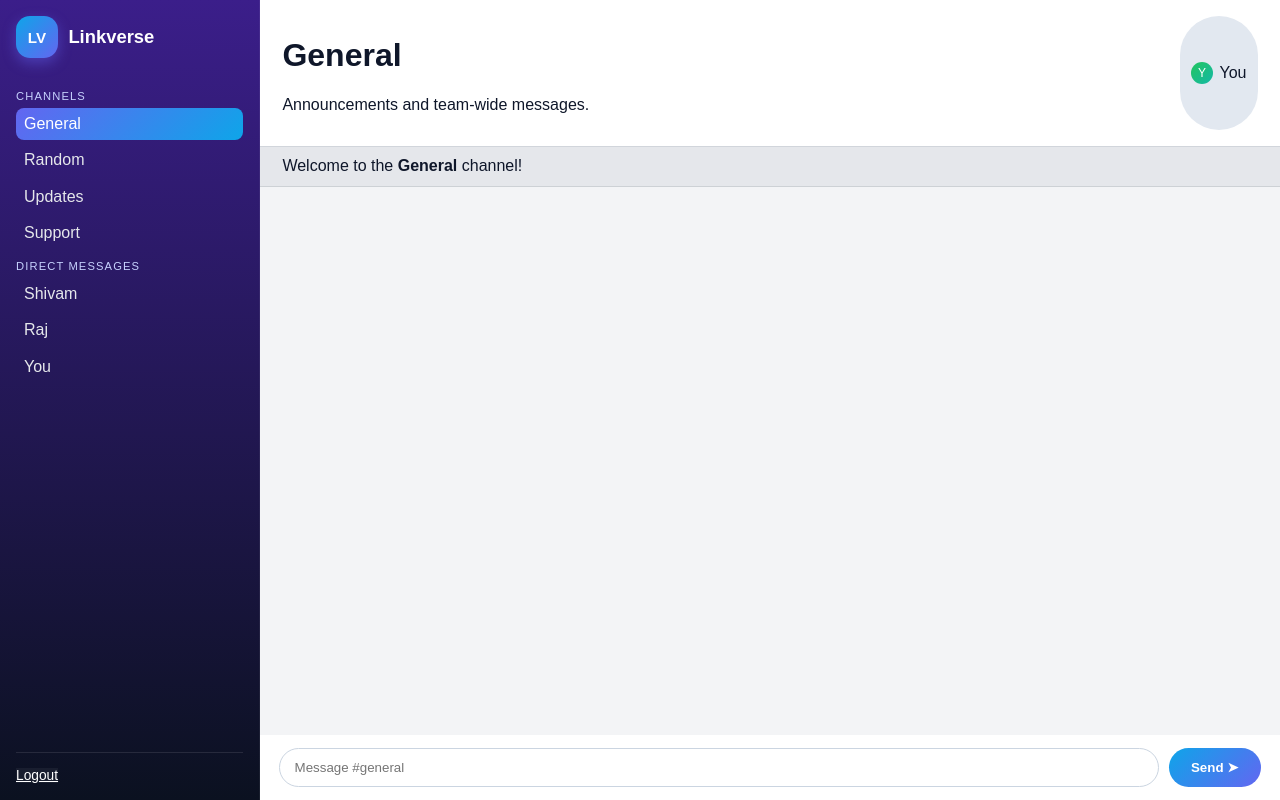
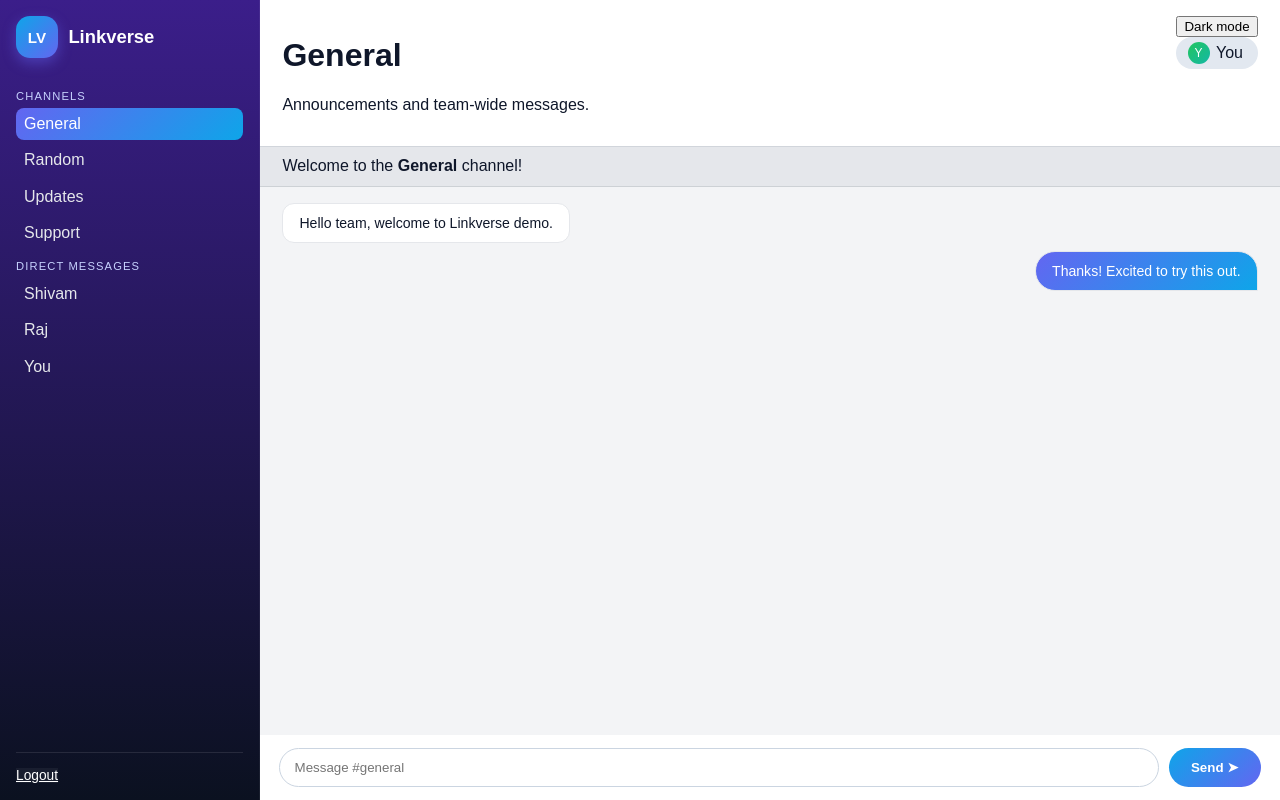
Before and after one commit to SirTripathiJi/Capstone-Project-Social-Media-, a plain HTML site: page chat.html in a window 1280 px wide. Drawn offline with Linux system fonts and the light colour scheme.

Commit message:
Refactor chat.html to remove duplicate sections

```diff
--- a/chat.html
+++ b/chat.html
@@ -1,32 +1,22 @@
 <!DOCTYPE html>
 <html lang="en">
-
 <head>
-    <!-- meta stuff -->
     <meta charset="UTF-8">
     <meta name="viewport" content="width=device-width, initial-scale=1.0">
     <title>Chat - Linkverse</title>
-
-    <!-- css file -->
     <link rel="stylesheet" href="chat.css">
 </head>
-
-<!-- chat page -->
 
 <body class="chat-body">
 
 <div class="chat-container">
 
-        <!-- left sidebar -->
     <aside class="sidebar">
-
-            <!-- logo area -->
         <div class="sidebar-logo">
             <div class="logo-mark">LV</div>
             <div class="logo-text">Linkverse</div>
         </div>
 
-            <!-- channels list -->
         <div class="sidebar-section">
             <p class="sidebar-label">Channels</p>
             <ul class="channel-list">
@@ -37,7 +27,6 @@
             </ul>
         </div>
 
-            <!-- dms list -->
         <div class="sidebar-section">
             <p class="sidebar-label">Direct messages</p>
             <ul class="dm-list">
@@ -47,48 +36,46 @@
             </ul>
         </div>
 
-            <!-- logout btn -->
         <div class="sidebar-footer">
             <a href="index.html" class="btn sidebar-btn">Logout</a>
         </div>
-
     </aside>
 
-        <!-- main chat -->
     <main class="chat-main">
 
-            <!-- top header -->
         <header class="chat-header">
-                <div>
+            <div class="header-left">
                 <h1>General</h1>
                 <p>Announcements and team-wide messages.</p>
             </div>
 
-                <!-- user info -->
+            <div class="header-right">
+                <button type="button" class="theme-toggle">Dark mode</button>
                 <div class="user-pill">
                     <span class="user-avatar">Y</span>
                     <span class="user-name">You</span>
                 </div>
+            </div>
         </header>
 
-            <!-- small banner -->
         <section class="chat-topic-banner">
             Welcome to the <strong>General</strong> channel!
         </section>
 
-            <!-- messages container -->
-            <section class="messages" id="messages"></section>
+        <section class="messages" id="messages">
+            <div class="message">Hello team, welcome to Linkverse demo.</div>
+            <div class="message you">Thanks! Excited to try this out.</div>
+        </section>
 
-            <!-- input bar -->
         <form class="chat-form">
             <input type="text" placeholder="Message #general" autocomplete="off">
-                <button class="send-btn">Send ➤</button>
+            <button class="send-btn" type="submit">Send ➤</button>
         </form>
 
     </main>
 
 </div>
 
+<script src="chat.js"></script>
 </body>
-
 </html>
```
Lines whose indentation alone changed are shown as unchanged.
